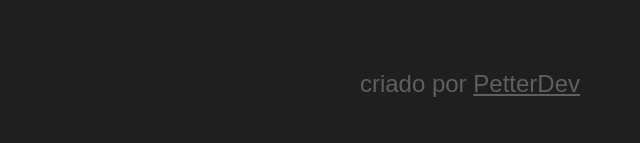
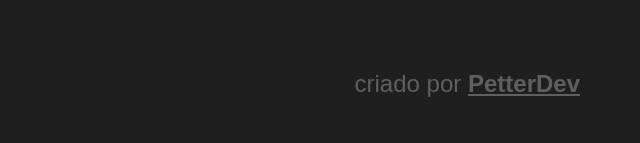
Before and after one commit to DevPetter/GoodBurguer, a plain HTML site: page index.html in a window 1280 px wide. Shown: the part 2278-2421 px from the top of the page, 640-1280 px from the left. Drawn offline with Linux system fonts and the light colour scheme; a web font is replaced by a local one.

Commit message:
footer update

```diff
--- a/style.css
+++ b/style.css
@@ -293,7 +293,7 @@ footer .copyrights{
 
 footer .copyrights a{
     color: #5f5f5f;
-    text-decoration: underline;
+    font-weight: bolder;
 }
 
 
```
